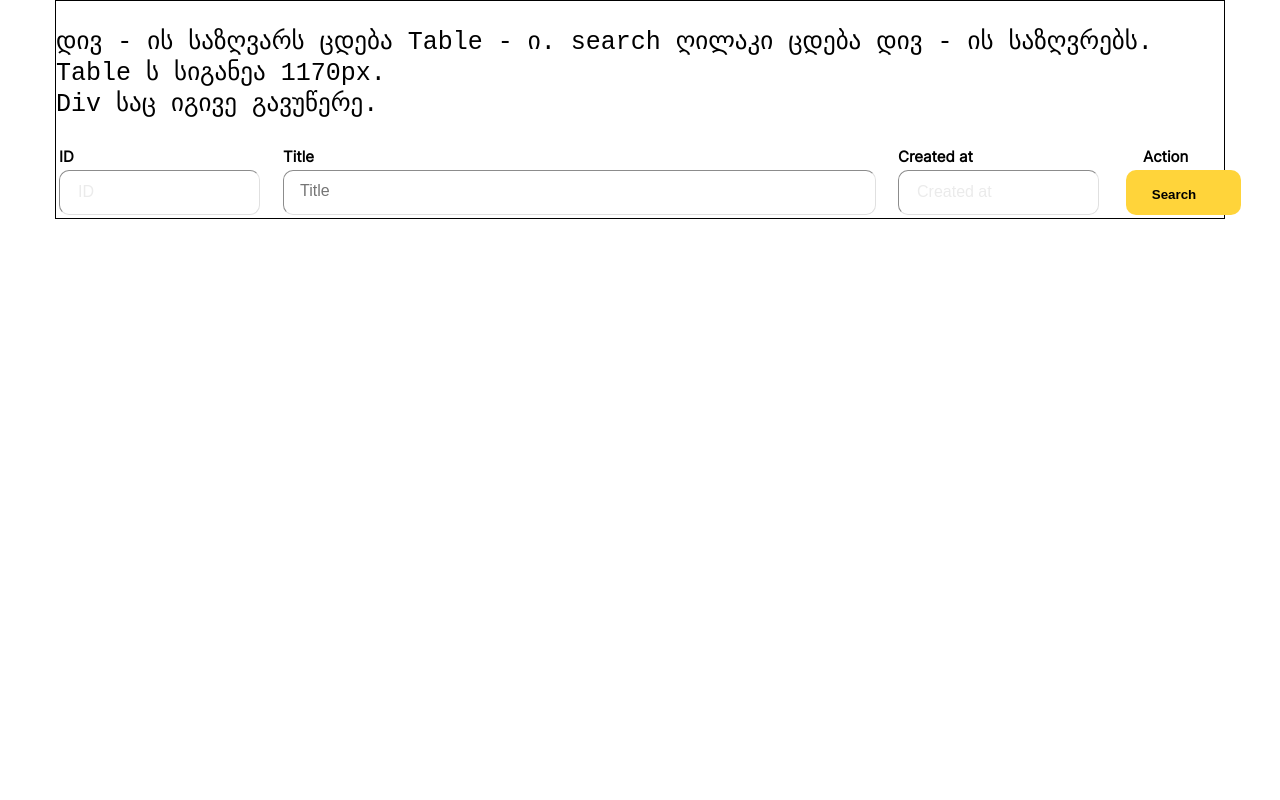
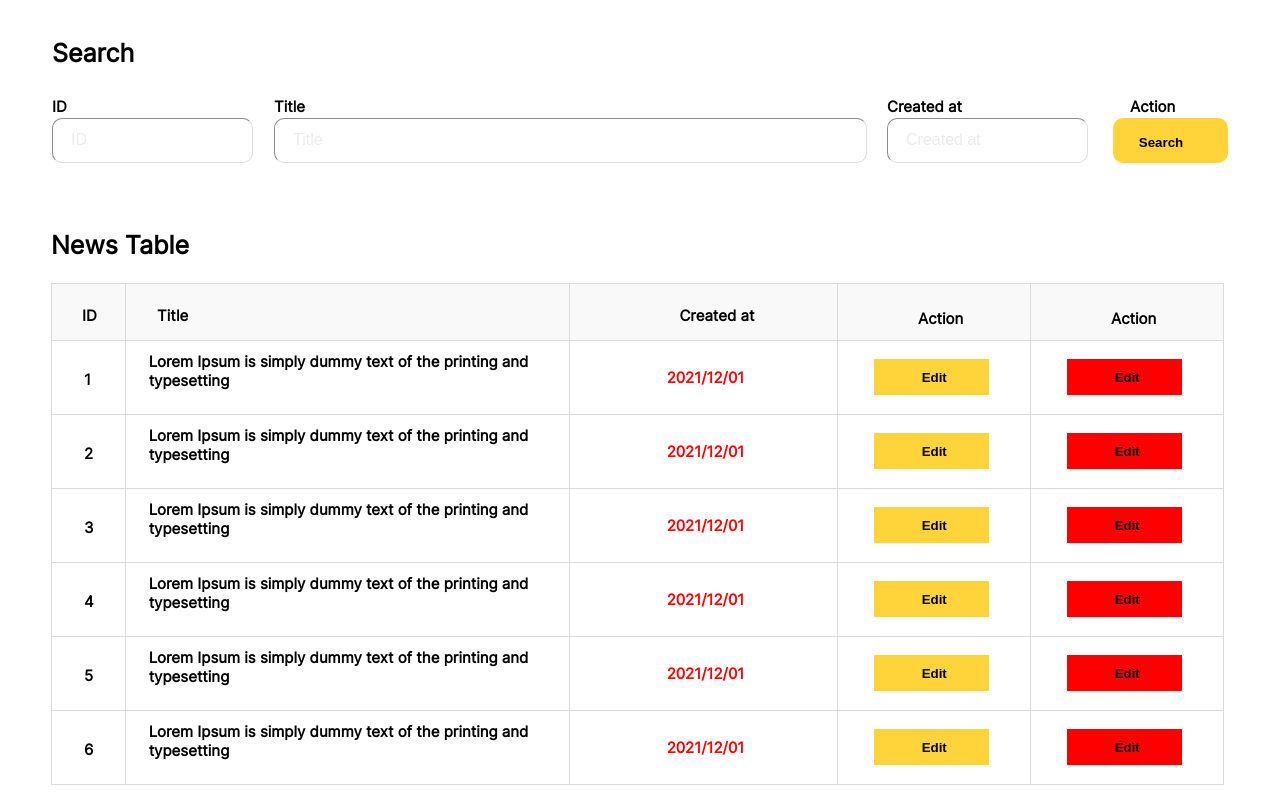
Before and after one commit to mlagvilava/academy_homeworks_css_10.1, a plain HTML site: page index.html in a window 1280 px wide. Drawn offline with Linux system fonts and the light colour scheme.

Commit message:
Add files via upload

```diff
--- a/index.html
+++ b/index.html
@@ -8,25 +8,25 @@
 </head>
 <body>
     <div class="input_table_div">
-        <!-- <h2>Search</h2> -->
-        <pre>დივ - ის საზღვარს ცდება Table - ი. search ღილაკი ცდება დივ - ის საზღვრებს.
+        <!-- <pre>დივ - ის საზღვარს ცდება Table - ი. search ღილაკი ცდება დივ - ის საზღვრებს.
 Table ს სიგანეა 1170px.
 Div საც იგივე გავუწერე.
-</pre>
-        <table>
+</pre>   -->
+        <h2 class="h2_search">Search</h2>
+        <table class="input_table">
             <tr class="input_lables">
-                <td>
+                <th>
                     <lable for="id">ID</lable>
-                </td>
-                <td>
+                </th>
+                <th>
                     <label for="title">Title</label>
-                </td>
-                <td>
+                </th>
+                <th>
                     <label for="createdat">Created at</label>
-                </td>
-                <td>
+                </th>
+                <th>
                     <label for="action" class="input_lable_action">Action</label>
-                </td>
+                </th>
             </tr>
             <tr>
                 <td>
@@ -45,63 +45,63 @@ Div საც იგივე გავუწერე.
         </table>
     </div>
 
-    <!-- <div class="table_div">
-        <h2>News Table</h2>
-        <table>
-            <thead>
-                <tr>
-                    <th class="id">ID</th>
-                    <th class="title">Title</th>
-                    <th class="created_at">Created at</th>
-                    <th class="action">Action</th>
-                    <th class="action">Action</th>
+    <div class="table_div">
+        <h2 class="news">News Table</h2>
+        <table class="table2">
+            <thead class="table1_tr_td table1_th">
+                <tr class="table1_tr_td">
+                    <th class="id table1_tr_td">ID</th>
+                    <th class="title table1_tr_td">Title</th>
+                    <th class="created_at table1_tr_td">Created at</th>
+                    <th class="action table1_tr_td">Action</th>
+                    <th class="action table1_tr_td">Action</th>
                 </tr>
             </thead>
             <tbody>
-                <tr>
-                    <td class="ids">1</td>
-                    <td class="titles">Lorem Ipsum is simply dummy text of the printing and typesetting</td>
-                    <td class="creation_date">2021/12/01</td>
-                    <td><button class="button1">Edit</button></td>
-                    <td><button class="button2">Edit</button></td>
+                <tr class="table1_tr_td">
+                    <td class="ids table1_tr_td">1</td>
+                    <td class="titles table1_tr_td">Lorem Ipsum is simply dummy text of the printing and typesetting</td>
+                    <td class="creation_date table1_tr_td">2021/12/01</td>
+                    <td class="table1_tr_td"><button class="button1 ">Edit</button></td>
+                    <td class="table1_tr_td"><button class="button2">Edit</button></td>
                 </tr>
-                <tr>
-                    <td class="ids">2</td>
-                    <td class="titles">Lorem Ipsum is simply dummy text of the printing and typesetting</td>
-                    <td class="creation_date">2021/12/01</td>
-                    <td><button class="button1">Edit</button></td>
-                    <td><button class="button2">Edit</button></td>
+                <tr class="table1_tr_td">
+                    <td class="ids table1_tr_td">2</td>
+                    <td class="titles table1_tr_td">Lorem Ipsum is simply dummy text of the printing and typesetting</td>
+                    <td class="creation_date table1_tr_td">2021/12/01</td>
+                    <td class="table1_tr_td"><button class="button1">Edit</button></td>
+                    <td class="table1_tr_td"><button class="button2">Edit</button></td>
                 </tr>
-                <tr>
-                    <td class="ids">3</td>
-                    <td class="titles">Lorem Ipsum is simply dummy text of the printing and typesetting</td>
-                    <td class="creation_date">2021/12/01</td>
-                    <td><button class="button1">Edit</button></td>
-                    <td><button class="button2">Edit</button></td>
+                <tr class="table1_tr_td">
+                    <td class="ids table1_tr_td">3</td>
+                    <td class="titles table1_tr_td">Lorem Ipsum is simply dummy text of the printing and typesetting</td>
+                    <td class="creation_date table1_tr_td">2021/12/01</td>
+                    <td class="table1_tr_td"><button class="button1">Edit</button></td>
+                    <td class="table1_tr_td"><button class="button2">Edit</button></td>
                 </tr>
-                <tr>
-                    <td class="ids">4</td>
-                    <td class="titles">Lorem Ipsum is simply dummy text of the printing and typesetting</td>
-                    <td class="creation_date">2021/12/01</td>
-                    <td><button class="button1">Edit</button></td>
-                    <td><button class="button2">Edit</button></td>
+                <tr class="table1_tr_td">
+                    <td class="ids table1_tr_td">4</td>
+                    <td class="titles table1_tr_td">Lorem Ipsum is simply dummy text of the printing and typesetting</td>
+                    <td class="creation_date table1_tr_td">2021/12/01</td>
+                    <td class="table1_tr_td"><button class="button1">Edit</button></td>
+                    <td class="table1_tr_td"><button class="button2">Edit</button></td>
                 </tr>
-                <tr>
-                    <td class="ids">5</td>
-                    <td class="titles">Lorem Ipsum is simply dummy text of the printing and typesetting</td>
-                    <td class="creation_date">2021/12/01</td>
-                    <td><button class="button1">Edit</button></td>
-                    <td><button class="button2">Edit</button></td>
+                <tr class="table1_tr_td">
+                    <td class="ids table1_tr_td">5</td>
+                    <td class="titles table1_tr_td">Lorem Ipsum is simply dummy text of the printing and typesetting</td>
+                    <td class="creation_date table1_tr_td">2021/12/01</td>
+                    <td class="table1_tr_td"><button class="button1">Edit</button></td>
+                    <td class="table1_tr_td"><button class="button2">Edit</button></td>
                 </tr>
-                <tr>
-                    <td class="ids">6</td>
-                    <td class="titles">Lorem Ipsum is simply dummy text of the printing and typesetting</td>
-                    <td class="creation_date">2021/12/01</td>
-                    <td><button class="button1">Edit</button></td>
-                    <td><button class="button2">Edit</button></td>
+                <tr class="table1_tr_td">
+                    <td class="ids table1_tr_td">6</td>
+                    <td class="titles table1_tr_td">Lorem Ipsum is simply dummy text of the printing and typesetting</td>
+                    <td class="creation_date table1_tr_td">2021/12/01</td>
+                    <td class="table1_tr_td"><button class="button1">Edit</button></td>
+                    <td class="table1_tr_td"><button class="button2">Edit</button></td>
                 </tr>
             </tbody>
         </table>
-    </div> -->
+    </div>
 </body>
 </html>
--- a/style.css
+++ b/style.css
@@ -13,21 +13,30 @@ body {
     font-size: 15px;
 }
 
-/* Debug */
-pre {
+/* input Style start */
+
+.h2_search {
     font-size: 25px;
+    font-weight: 700;
+    margin-top: 38px;
+    margin-bottom: 28px;
+    margin-left: 1px;
 }
-/* Debug */
 
-/* input Style start */
 .input_table_div {
     margin: auto;
-    width: 1170px;
-    border: 1px solid;
+    width: 1178px;
+    /* border: 1px solid; Debug */
+}
+
+.input_table {
+    border-collapse: collapse;
+    border-width: 0;
 }
 
 .input_lables {
     font-weight: 700;
+    text-align: left;
 }
 
 .input_lable_action {
@@ -42,12 +51,6 @@ pre {
     border-width: 1px;
     border-color: #E0E0E0;
     margin-right: 19px;
-}
-
-.input_id::placeholder {
-    color: #EBEBEB;
-    font-size: 16px;
-    padding: 13px 167px 17px 16px;
 }
 
 .input_title {
@@ -70,8 +73,9 @@ pre {
     margin-right: 23px;
 }
 
-.input_title,
-.input_created_at::placeholder {
+.input_title::placeholder,
+.input_created_at::placeholder,
+.input_id::placeholder {
     color: #EBEBEB;
     font-size: 16px;
     padding: 13px 167px 17px 16px;
@@ -85,72 +89,73 @@ pre {
     border-radius: 10px;
     font-weight: 700;
     padding: 14px 40px 11px 21px;
+    border-width: 0;
 }
 
 /* input Style end */
 
 /* Table Style start */
-/* table {
-    border-style: solid;
+
+.news {
+    font-size: 25px;
+    font-weight: 700;
+    margin-top: 66px;
+    margin-bottom: 23px;
+}
+
+.table_div {
+    margin: auto;
+    width: 1178px;
+    height: 399px;
+}
+
+.table2 {
+    border-style: solid ;
+    border-color: #DADADA;
     border-width: 1px;
-    border-color: #DADADA;
     border-collapse: collapse;
 }
 
-tr td {
-    border-style: solid;
+.table1_tr_td {
+    border-style: solid ;
+    border-color: #DADADA;
     border-width: 1px;
-    border-color: #DADADA;
     border-collapse: collapse;
 }
 
-th {
-    border-style: solid;
-    border-width: 1px;
+.table1_th {
+    border-style: solid ;
     border-color: #DADADA;
     background-color: #F9F9F9;
-} */
-/*
-.table_div {
-    margin-top: 266px;
-    margin: auto;
-    width: 1072px;
-    height: 334px;
-    border-style: solid;
     border-width: 1px;
-    border-color: #DADADA;
     border-collapse: collapse;
-    width: 100%;
 }
 
-tr td {
-    border-style: solid;
-    border-width: 1px;
-    border-color: #DADADA;
-    background-color: #F9F9F9;
-}
-
-.news {
-    font-size: 25px;
-    margin-top: 66px;
-}
 
 .id {
     padding: 21px 27px 14px 29px;
+    width: 72x;
+    height: 57px;
 }
 
 .ids {
     padding: 19px 31px 16px 32px;
     font-weight: 600;
+    width: 72px;
+    height: 57px;
 }
 
 .title {
     padding: 21px 372px 14px 23px;
+    width: 444px;
+    height: 57px;
 }
 
 .titles {
     padding: 11px 20px 24px 23px;
     font-weight: 600;
+    width: 444px;
+    height: 57px;
 }
 
 .created_at {
@@ -185,5 +190,5 @@ tr td {
     width: 115px;
     height: 36px;
     font-weight: 600;
-} */
+}
 /* Table Style end */
```
